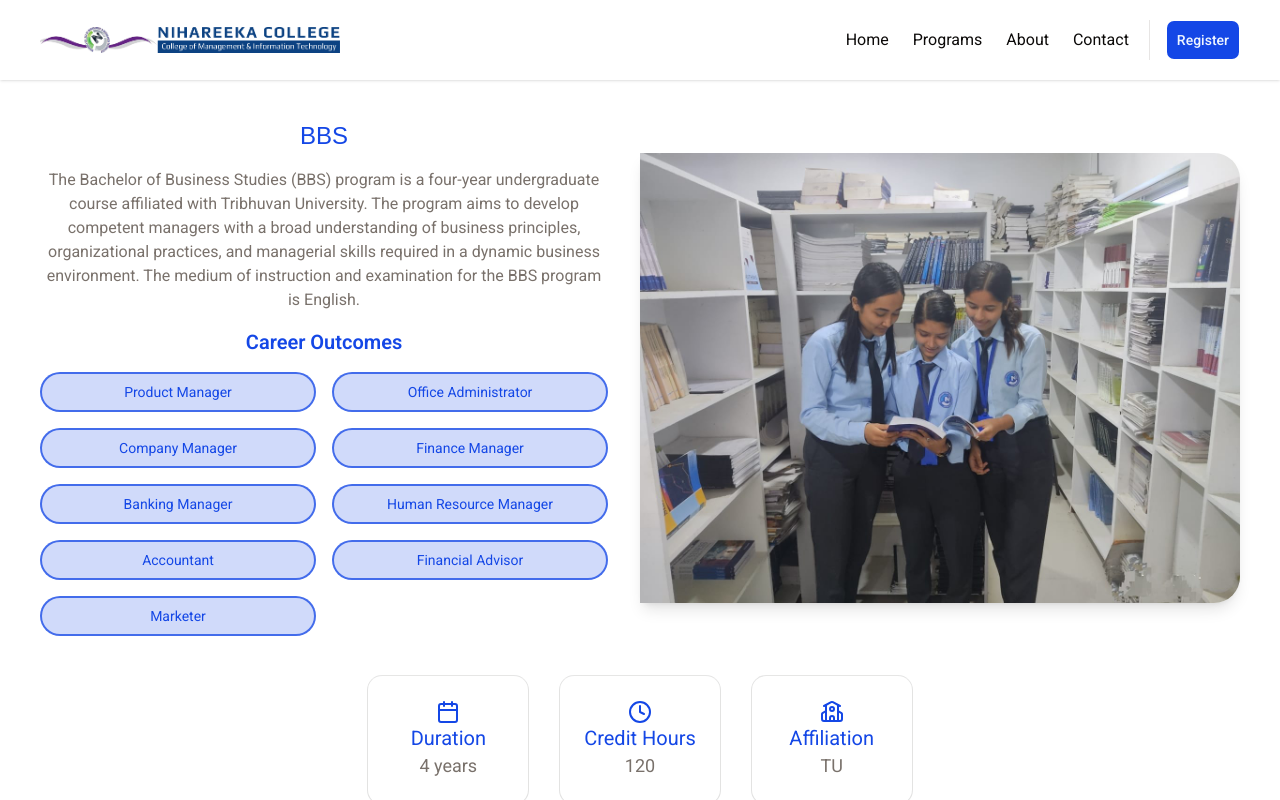
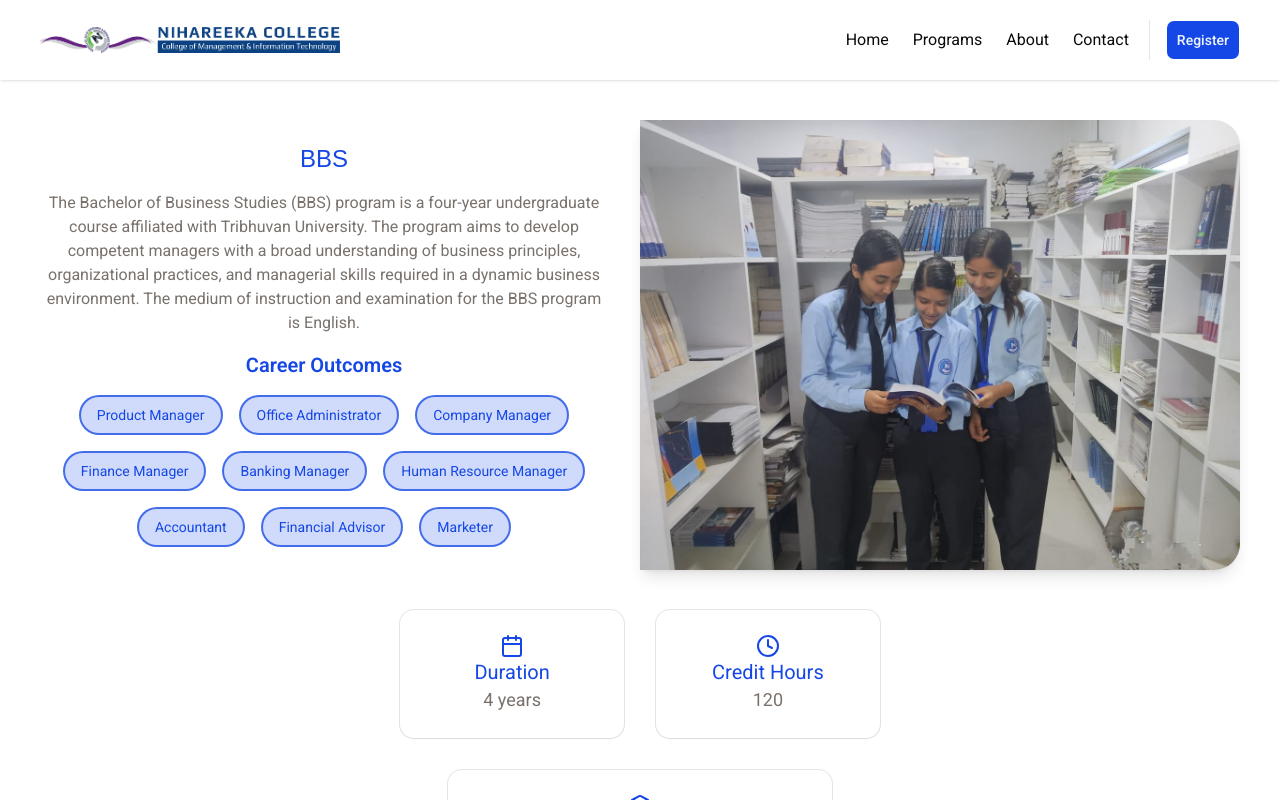
Before and after one commit to suyogpoudel/nihareeka-redesign, a Next.js app: page /programs/bbs in a window 1280 px wide. Shown: the top 800 px of the page. Built offline with nearby package versions, Linux system fonts and the light colour scheme; a web font is replaced by a local one.

Commit message:
ui improvements

```diff
--- a/app/programs/[slug]/page.tsx
+++ b/app/programs/[slug]/page.tsx
@@ -42,7 +42,7 @@ const ProgramPage = async ({
           <h2 className="text-primary text-xl font-semibold">
             Career Outcomes
           </h2>
-          <div className="grid max-sm:grid-cols-1 w-full grid-cols-2 gap-4">
+          <div className="flex flex-wrap justify-center gap-4 ">
             {program.careerOutcomes.map((outcome) => (
               <div
                 key={outcome}
@@ -62,12 +62,23 @@ const ProgramPage = async ({
         />
       </div>
 
-      <div className="grid grid-cols-3 max-md:grid-cols-1 gap-8 my-10">
+      <div className="flex flex-wrap justify-center gap-8 my-10">
         {programCardData.map((data) => (
-          <ProgramCard
+          <div
             key={data.title}
-            {...data}
-          />
+            className="
+        flex-grow
+        basis-full
+        sm:basis-[45%]
+        lg:basis-[30%]
+        max-w-sm
+      "
+          >
+            <ProgramCard
+              key={data.title}
+              {...data}
+            />
+          </div>
         ))}
       </div>
 
```
